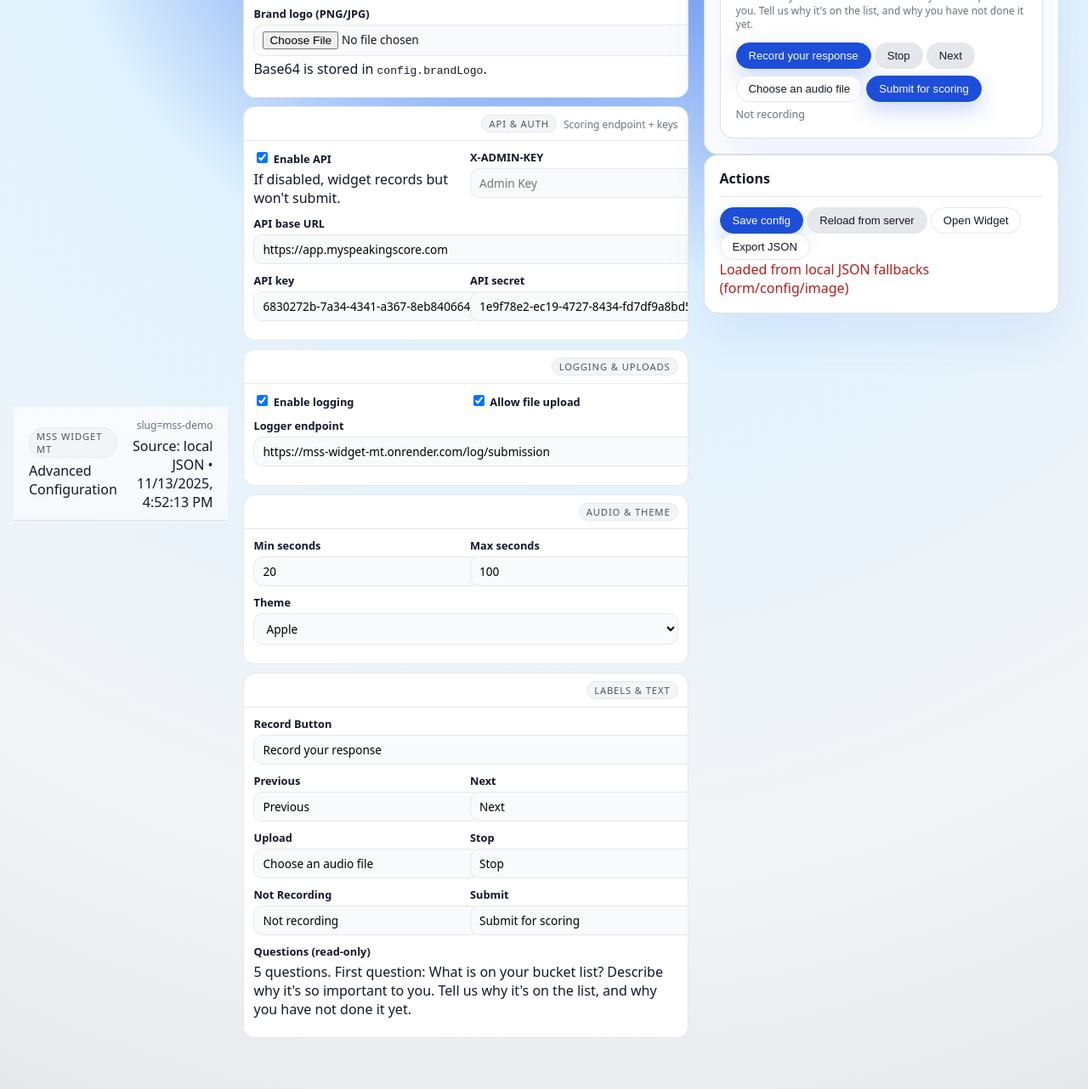
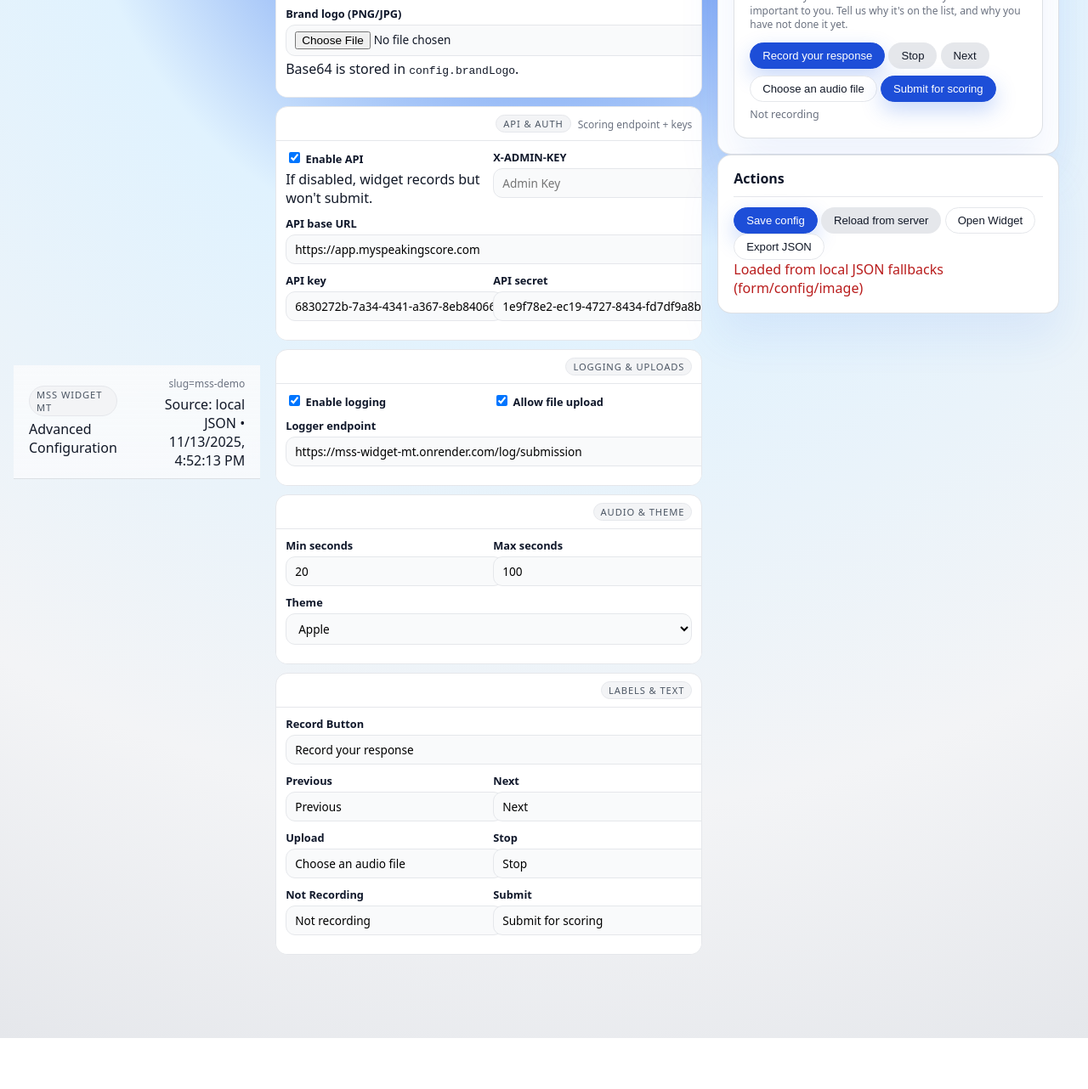
Before and after one commit to christopherhealy/mss-widget-MT, a website: page public/config-admin/ConfigAdmin.html in a window 1280 px wide. Shown: the part 228-1510 px from the top of the page at 85% size. After the commit the page ends 1450 px from the top, so only its background shows below. Drawn offline with Linux system fonts and the light colour scheme; no server answers.

Commit message:
Update ConfigAdmin.html

```diff
--- a/public/config-admin/ConfigAdmin.html
+++ b/public/config-admin/ConfigAdmin.html
@@ -1,4 +1,4 @@
-<!-- MSS Widget MT – ConfigAdmin.html – 2025-11-13 11:25 EST -->
+<!-- MSS Widget MT – ConfigAdmin.html – 2025-11-13 11:51 EST -->
 <!DOCTYPE html>
 <html lang="en">
 <head>
@@ -8,7 +8,8 @@
 
   <!-- Shared MSS design system -->
   <!-- NOTE: now absolute from site root, not relative to /config-admin/ -->
-  <link id="themeCss" rel="stylesheet" href="/themes/MSSStylesheet.css?v=1" />
+ <link id="themeCss" rel="stylesheet" href="/themes/MSSStylesheet.css?v=1" />
+ <link rel="stylesheet" href="/themes/mss-config-admin.css?v=1" />
 </head>
 <body class="mssVoxAurora">
   <header class="mss-top">
@@ -200,12 +201,7 @@
                 <label class="mss-label" for="cfgSubmitLabel">Submit</label>
                 <input id="cfgSubmitLabel" class="mss-input" type="text" />
               </div>
-            </div>
 
-            <div class="mss-field">
-              <div class="mss-label">Questions (read-only)</div>
-              <div id="questionSummary" class="mss-help">Loading…</div>
-            </div>
           </div>
         </details>
       </section>
```
